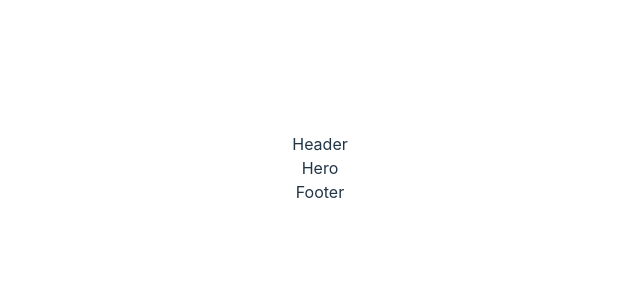
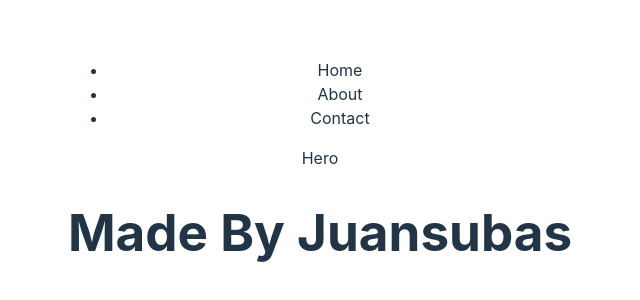
Before and after one commit to Juansubas/Portfolio, a React (Vite) app in the folder react-version/: page / in a window 1280 px wide. Shown: the part 232-532 px from the top of the page, without its empty margins (320-960 px from the left). Built offline with nearby package versions, Linux system fonts and the light colour scheme.

Commit message:
Juansubas

```diff
--- a/react-version/src/components/Footer.tsx
+++ b/react-version/src/components/Footer.tsx
@@ -1,6 +1,8 @@
 const Footer = () => {
   return (
-    <div>Footer</div>
+    <footer>
+      <h1>Made By Juansubas</h1>
+    </footer>
   )
 }
 
--- a/react-version/src/components/Header.tsx
+++ b/react-version/src/components/Header.tsx
@@ -1,6 +1,14 @@
 const Header = () => {
   return (
-    <div>Header</div>
+    <header>
+      <nav>
+        <ul>
+          <li>Home</li>
+          <li>About</li>
+          <li>Contact</li>
+        </ul>
+      </nav>
+    </header>
   )
 }
 
```
Also changed, not shown: react-version/src/components/Navbar.tsx (added).
